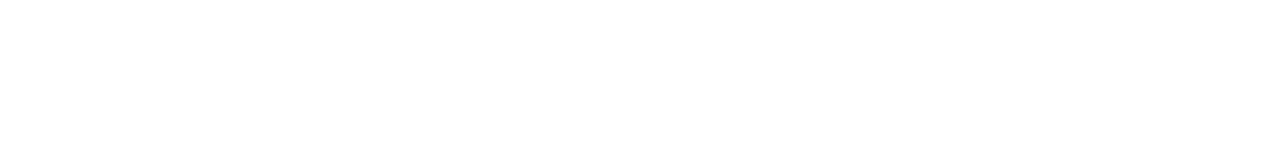
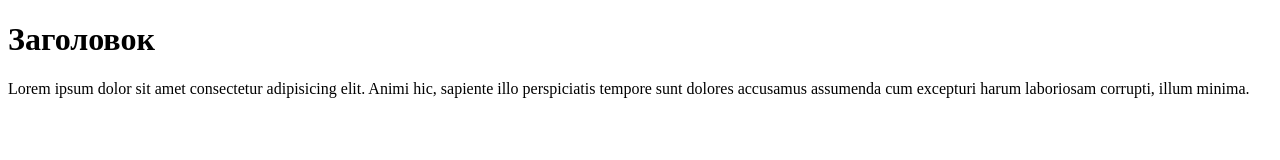
Before and after one commit to Zhenikusss/site-intellect, a plain HTML site: page index.html in a window 1280 px wide. Drawn offline with Linux system fonts and the light colour scheme.

Commit message:
feat: add header

```diff
--- a/index.html
+++ b/index.html
@@ -1,11 +1,18 @@
 <!DOCTYPE html>
 <html lang="en">
+
 <head>
-    <meta charset="UTF-8">
-    <meta name="viewport" content="width=device-width, initial-scale=1.0">
-    <title>Document</title>
+   <meta charset="UTF-8">
+   <meta name="viewport" content="width=device-width, initial-scale=1.0">
+   <title>Document</title>
 </head>
+
 <body>
+   <header>
+      <h1>Заголовок</h1>
+      <p>Lorem ipsum dolor sit amet consectetur adipisicing elit. Animi hic, sapiente illo perspiciatis tempore sunt
+         dolores accusamus assumenda cum excepturi harum laboriosam corrupti, illum minima.</p>
+   </header>
+</body>
 
-</body>
 </html>
```
